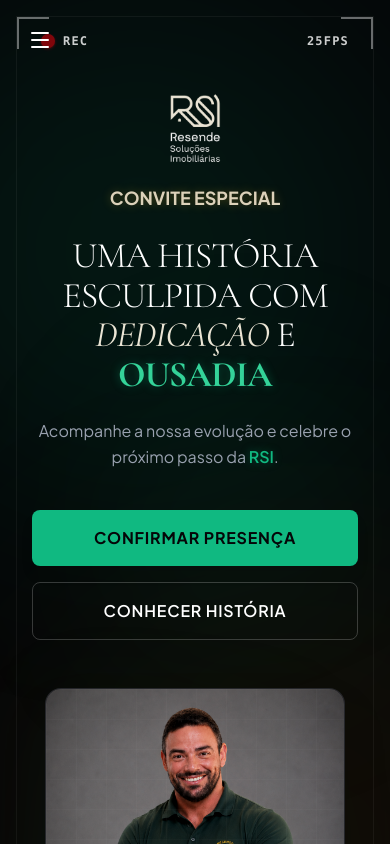
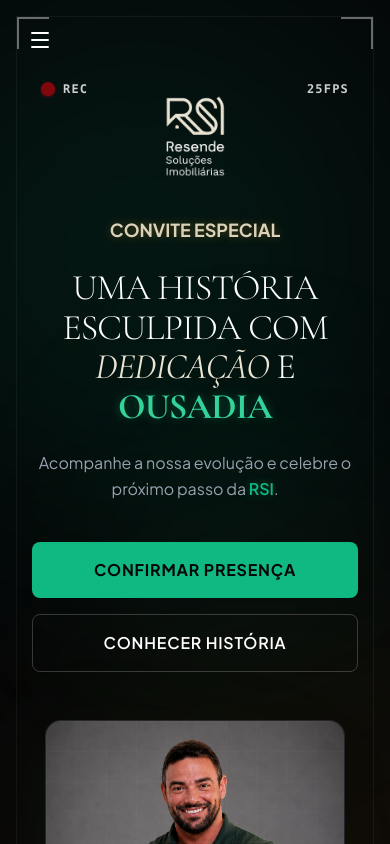
Before and after one commit to Ron4ld0/RSI, a React (Vite) app: page / in a window 390 px wide. Shown: the top 844 px of the page. Built offline with nearby package versions, Linux system fonts and the light colour scheme.

Commit message:
fix(layout): adjust REC position under brackets and scale mobile logo size

```diff
--- a/src/components/HeroSection.jsx
+++ b/src/components/HeroSection.jsx
@@ -27,11 +27,11 @@ export default function HeroSection({ onOpenRSVP }) {
         </div>
 
         {/* Camera Metrics Overlay */}
-        <div className="absolute top-4 md:top-6 left-6 flex items-center gap-2 text-xs md:text-sm text-white/80 tracking-widest font-mono">
+        <div className="absolute top-16 md:top-20 left-6 flex items-center gap-2 text-xs md:text-sm text-white/80 tracking-widest font-mono">
           <span className="w-3.5 h-3.5 rounded-full bg-red-600 animate-record shadow-sm shadow-red-600/50"></span>
           <span className="font-bold">REC</span>
         </div>
-        <div className="absolute top-4 md:top-6 right-6 text-xs md:text-sm font-bold text-white/80 tracking-widest font-mono">
+        <div className="absolute top-16 md:top-20 right-6 text-xs md:text-sm font-bold text-white/80 tracking-widest font-mono">
           <span>25FPS</span>
         </div>
 
@@ -56,11 +56,11 @@ export default function HeroSection({ onOpenRSVP }) {
         <div className="lg:col-span-7 flex flex-col justify-center text-center lg:text-left items-center lg:items-start space-y-6 md:space-y-8 pl-0 md:pl-8">
 
           {/* Brand Logo (Visible only on mobile above tagline, centered) */}
-          <div className="flex lg:hidden justify-center mb-2">
+          <div className="flex lg:hidden justify-center mb-6">
             <img
               src="/logo.resende.PNG"
               alt="Resende Logo"
-              className="h-24 sm:h-28 w-auto object-contain"
+              className="h-28 sm:h-32 w-auto object-contain"
             />
           </div>
 
```
